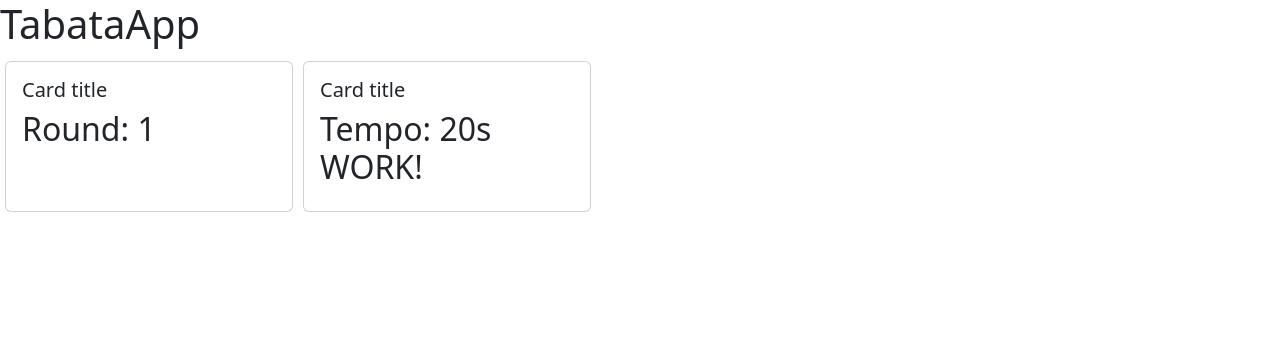
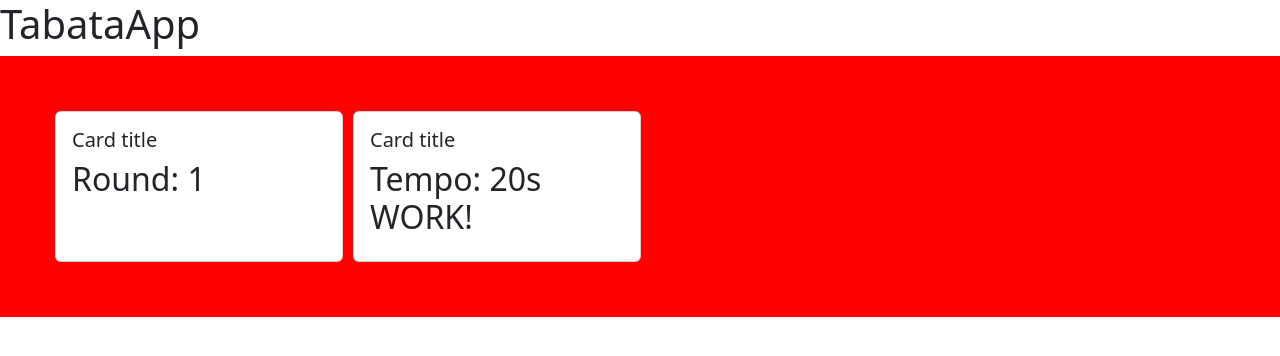
Before and after one commit to eduardobio6/angular-aula-02-09, an Angular app: page / in a window 1280 px wide. Shown: the top 356 px of the page. Built offline with nearby package versions, Linux system fonts and the light colour scheme.

Commit message:
1 file modified

```diff
--- a/src/app/app.component.html
+++ b/src/app/app.component.html
@@ -29,8 +29,8 @@
 </div>
 <style>
 
-  .tabataTimers{
-      background-color: purple;
+  .tabata{
+      background-color: red;
       padding: 50px;
     }
 
```
